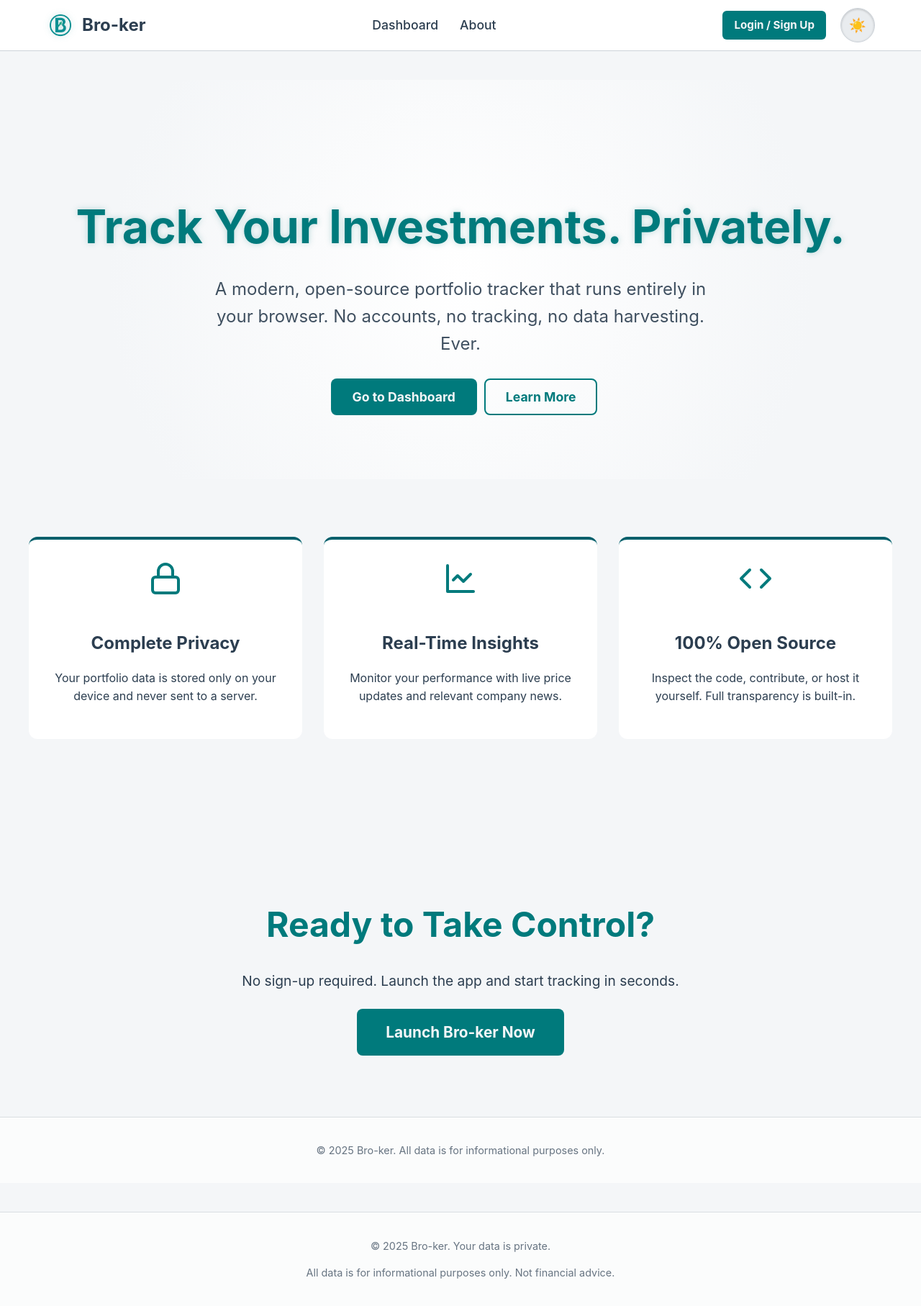
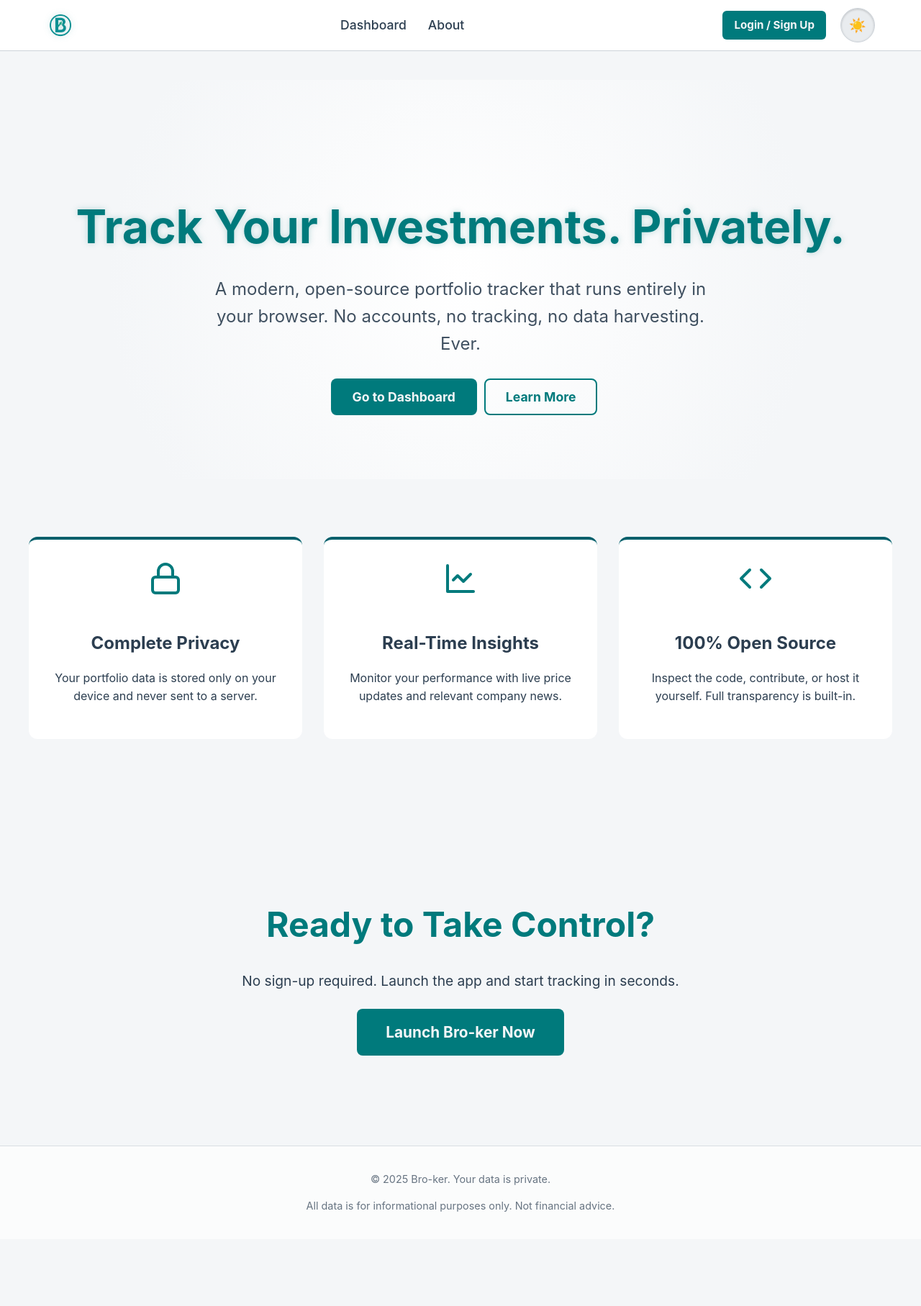
Before and after one commit to Schmiffy/broker-frontend, a React (Vite) app: page / in a window 1280 px wide. Shown: the whole page at 72% size. After the commit the page ends 1722 px from the top, so only its background shows below. Built offline with nearby package versions, Linux system fonts and the light colour scheme.

Commit message:
added login and aligned on the header

```diff
--- a/src/App.jsx
+++ b/src/App.jsx
@@ -46,8 +46,13 @@ function App() {
                   </ErrorBoundary>
                 }
               />
+              <Route path="/auth" element={
+                <ErrorBoundary>
+                  <AuthPage />
+                </ErrorBoundary>
+              } />
             </Route>
-            <Route path="/auth" element={<AuthPage />} />
+
           </Routes>
         </Router>
       </ThemeProvider>
--- a/src/components/Header.jsx
+++ b/src/components/Header.jsx
@@ -19,7 +19,6 @@ function Header() {
                 <div className="header-left">
                     <NavLink to="/" className="header-logo-link">
                         <img src="/logo.png" alt="Bro-ker Logo" className="header-logo" />
-                        <span>Bro-ker</span>
                     </NavLink>
                 </div>
                 <nav className="header-nav">
--- a/src/pages/LandingPage.jsx
+++ b/src/pages/LandingPage.jsx
@@ -65,10 +65,6 @@ function LandingPage() {
                     <Link to="/dashboard" className="cta-button-primary large">Launch Bro-ker Now</Link>
                 </section>
             </main>
-
-            <footer className="landing-footer">
-                <p>© {new Date().getFullYear()} Bro-ker. All data is for informational purposes only.</p>
-            </footer>
         </div>
     );
 }
```
